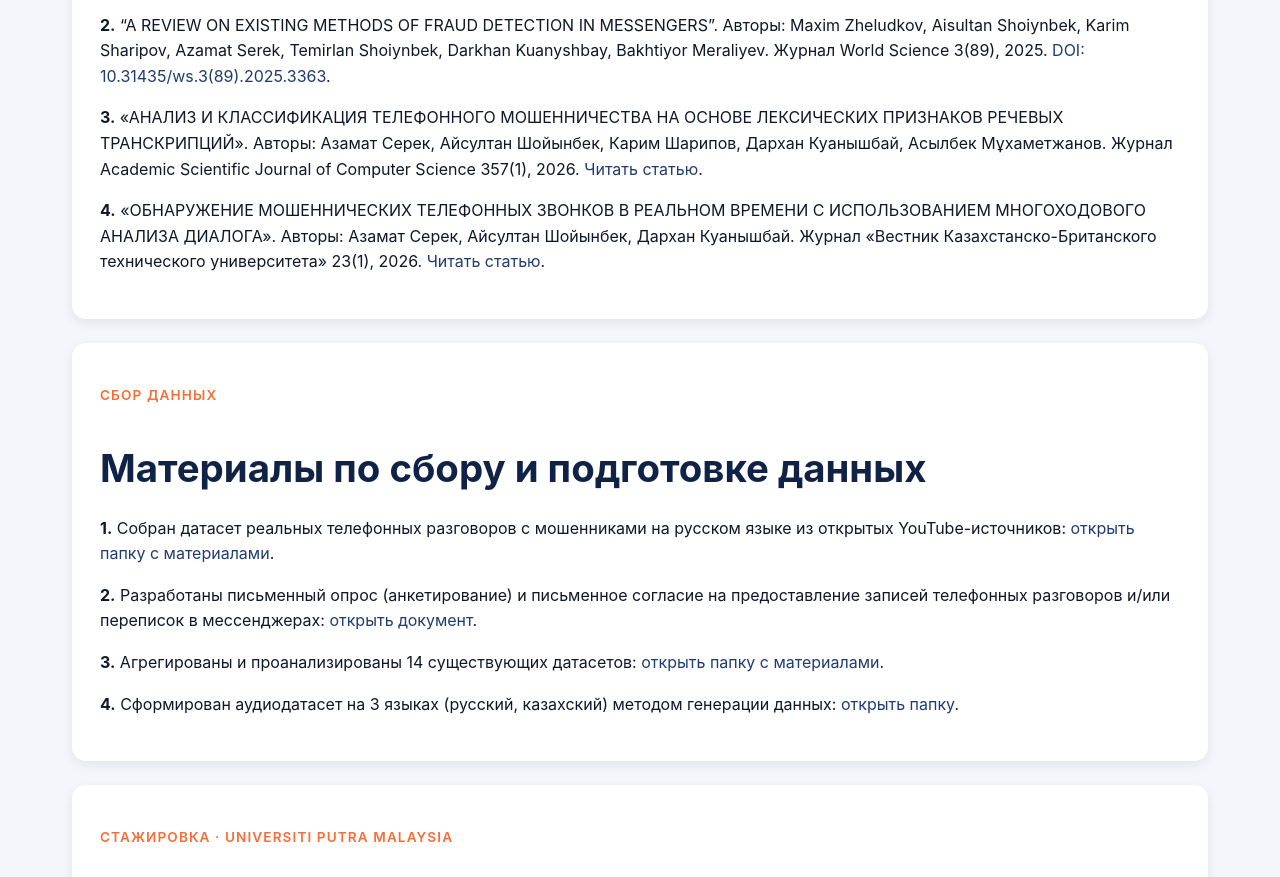
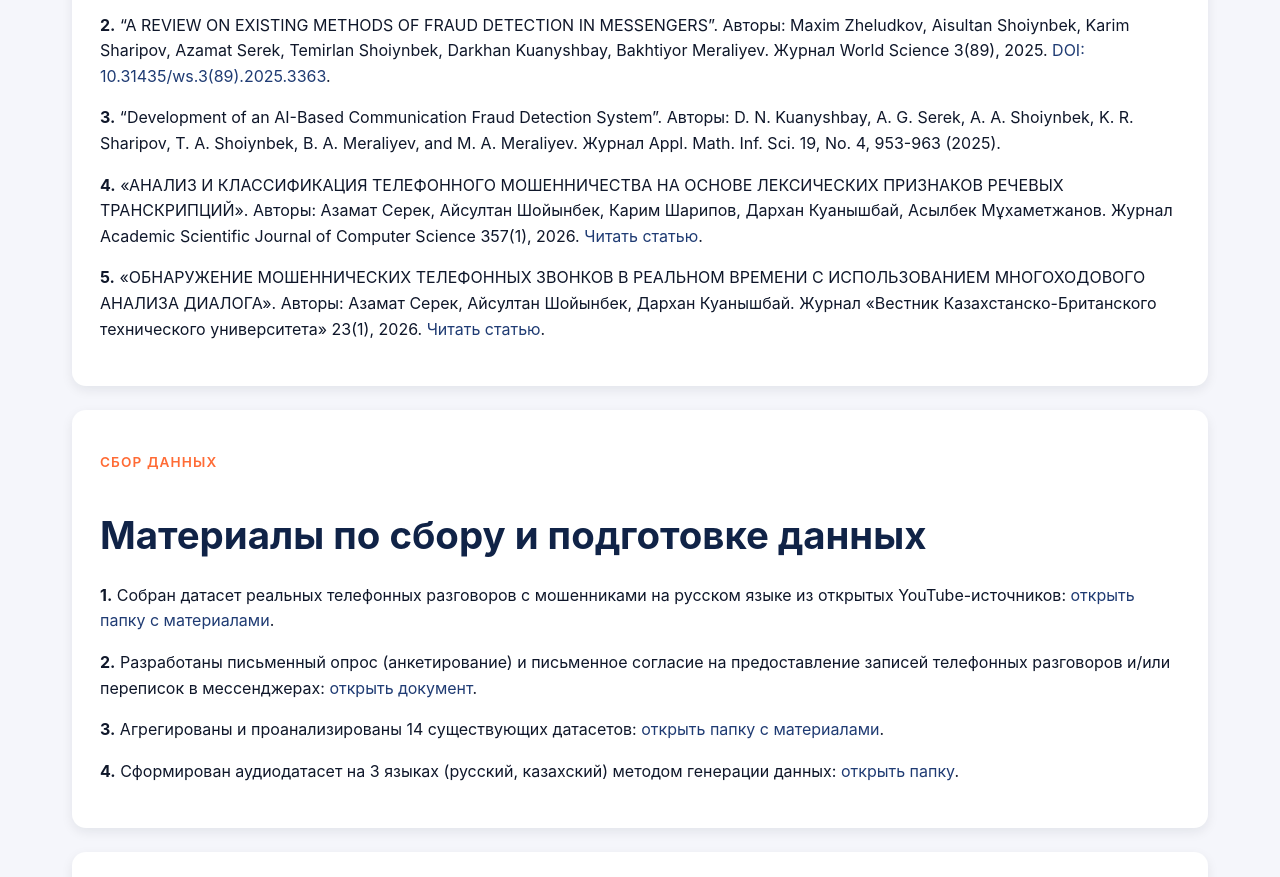
Before and after one commit to TimShoiyn/kmu-fraud-detection-project, a plain HTML site: page blog.html in a window 1280 px wide. Shown: the part 1017-1894 px from the top of the page. Drawn offline with Linux system fonts and the light colour scheme.

Commit message:
amis 2025 added

```diff
--- a/blog.html
+++ b/blog.html
@@ -55,8 +55,9 @@
                     <h2 class="section-title">Опубликованные научные статьи</h2>
                     <p><strong>1.</strong> “DETECTION OF FRAUDULENT ACTIVITIES DURING PHONE CALLS USING ARTIFICIAL INTELLIGENCE”. Авторы: Карим Шарипов, Дархан Куанышбай, Азамат Серек, Айсултан Шойынбек, Темирлан Шойынбек, Бахтиёр Мералиев, Максим Желудков. Журнал «Интернаука» №37(401), 2025. <a href="https://www.internauka.org/journal/science/internauka/401" target="_blank" rel="noopener">Читать онлайн</a>.</p>
                     <p><strong>2.</strong> “A REVIEW ON EXISTING METHODS OF FRAUD DETECTION IN MESSENGERS”. Авторы: Maxim Zheludkov, Aisultan Shoiynbek, Karim Sharipov, Azamat Serek, Temirlan Shoiynbek, Darkhan Kuanyshbay, Bakhtiyor Meraliyev. Журнал World Science 3(89), 2025. <a href="https://doi.org/10.31435/ws.3(89).2025.3363" target="_blank" rel="noopener">DOI: 10.31435/ws.3(89).2025.3363</a>.</p>
-                    <p><strong>3.</strong> «АНАЛИЗ И КЛАССИФИКАЦИЯ ТЕЛЕФОННОГО МОШЕННИЧЕСТВА НА ОСНОВЕ ЛЕКСИЧЕСКИХ ПРИЗНАКОВ РЕЧЕВЫХ ТРАНСКРИПЦИЙ». Авторы: Азамат Серек, Айсултан Шойынбек, Карим Шарипов, Дархан Куанышбай, Асылбек Мұхаметжанов. Журнал Academic Scientific Journal of Computer Science 357(1), 2026. <a href="https://journals.nauka-nanrk.kz/physics-mathematics/article/view/8240" target="_blank" rel="noopener">Читать статью</a>.</p>
-                    <p><strong>4.</strong> «ОБНАРУЖЕНИЕ МОШЕННИЧЕСКИХ ТЕЛЕФОННЫХ ЗВОНКОВ В РЕАЛЬНОМ ВРЕМЕНИ С ИСПОЛЬЗОВАНИЕМ МНОГОХОДОВОГО АНАЛИЗА ДИАЛОГА». Авторы: Азамат Серек, Айсултан Шойынбек, Дархан Куанышбай. Журнал «Вестник Казахстанско-Британского технического университета» 23(1), 2026. <a href="https://vestnik.kbtu.edu.kz/jour/article/view/2511" target="_blank" rel="noopener">Читать статью</a>.</p>
+                    <p><strong>3.</strong> “Development of an AI-Based Communication Fraud Detection System”. Авторы: D. N. Kuanyshbay, A. G. Serek, A. A. Shoiynbek, K. R. Sharipov, T. A. Shoiynbek, B. A. Meraliyev, and M. A. Meraliyev. Журнал Appl. Math. Inf. Sci. 19, No. 4, 953-963 (2025).</p>
+                    <p><strong>4.</strong> «АНАЛИЗ И КЛАССИФИКАЦИЯ ТЕЛЕФОННОГО МОШЕННИЧЕСТВА НА ОСНОВЕ ЛЕКСИЧЕСКИХ ПРИЗНАКОВ РЕЧЕВЫХ ТРАНСКРИПЦИЙ». Авторы: Азамат Серек, Айсултан Шойынбек, Карим Шарипов, Дархан Куанышбай, Асылбек Мұхаметжанов. Журнал Academic Scientific Journal of Computer Science 357(1), 2026. <a href="https://journals.nauka-nanrk.kz/physics-mathematics/article/view/8240" target="_blank" rel="noopener">Читать статью</a>.</p>
+                    <p><strong>5.</strong> «ОБНАРУЖЕНИЕ МОШЕННИЧЕСКИХ ТЕЛЕФОННЫХ ЗВОНКОВ В РЕАЛЬНОМ ВРЕМЕНИ С ИСПОЛЬЗОВАНИЕМ МНОГОХОДОВОГО АНАЛИЗА ДИАЛОГА». Авторы: Азамат Серек, Айсултан Шойынбек, Дархан Куанышбай. Журнал «Вестник Казахстанско-Британского технического университета» 23(1), 2026. <a href="https://vestnik.kbtu.edu.kz/jour/article/view/2511" target="_blank" rel="noopener">Читать статью</a>.</p>
                 </article>
 
                 <article class="news-item">
```
